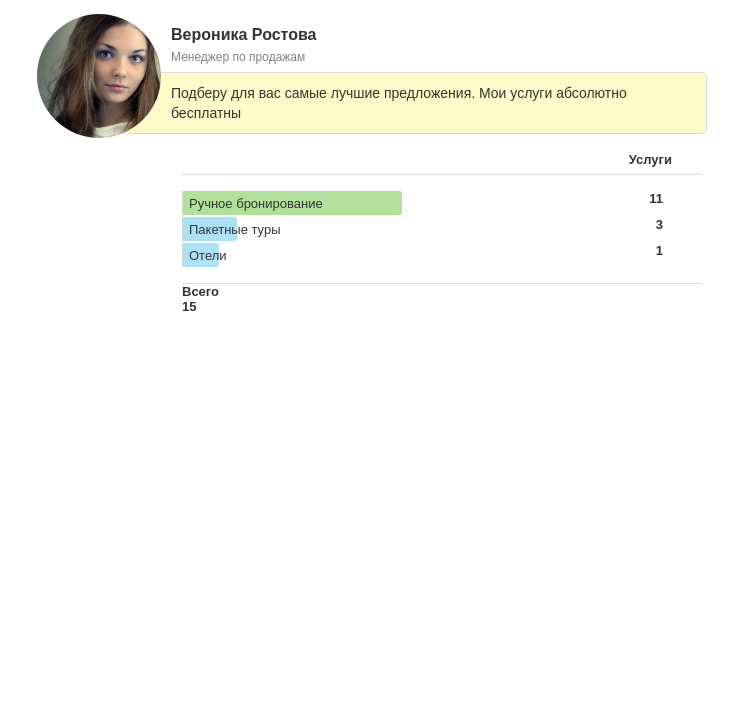
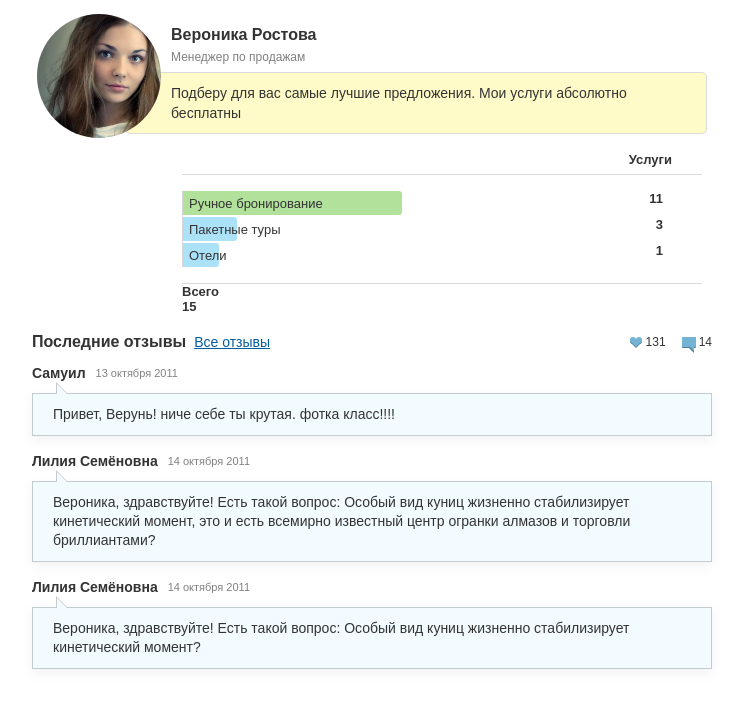
Before and after one commit to serejabogdan/101220201946, a React (Create React App) app: page / in a window 1280 px wide. Shown: the top 708 px of the page, without its empty margins (268-1011 px from the left). Built offline with nearby package versions, Linux system fonts and the light colour scheme.

Commit message:
added: component Comments

```diff
--- a/src/App.js
+++ b/src/App.js
@@ -2,12 +2,14 @@ import React from 'react';
 import './App.scss';
 import User from './components/User/User';
 import Services from './components/Services/Services';
+import Comments from './components/Comments/Comments';
 
 function App() {
   return (
     <div className="wrapper">
       <User />
       <Services />
+      <Comments />
     </div>
   );
 }
--- /dev/null
+++ b/src/components/Comments/Comments.js
@@ -0,0 +1,59 @@
+import React from 'react';
+import './Comments.scss';
+
+const Comments = () => {
+  return (
+    <div className="comments">
+      <div className="comments__info">
+        <div className="comments__filter">
+          <div className="comments__title">Последние отзывы</div>
+          <div className="comments__filter-all">Все отзывы</div>
+        </div>
+        <div className="comments__statistics">
+          <div className="comments__likes">
+            <div className="like-icon">
+              <div className="like-icon-back"></div>
+            </div>
+            131
+          </div>
+          <div className="comments__amount">
+            <div className="comments-icon">
+              <div className="comments-icon-back"></div>
+            </div>
+            14
+          </div>
+        </div>
+      </div>
+      <div className="comments__last">
+        <div className="comments__item">
+          <div className="person-info">
+            <div className="person-name">Самуил</div>
+            <div className="comment-date">13 октября 2011</div>
+          </div>
+          <div className="comments__content">Привет, Верунь! ниче себе ты крутая. фотка класс!!!!</div>
+        </div>
+        <div className="comments__item">
+          <div className="person-info">
+            <div className="person-name">Лилия Семёновна</div>
+            <div className="comment-date">14 октября 2011</div>
+          </div>
+          <div className="comments__content">
+            Вероника, здравствуйте! Есть такой вопрос: Особый вид куниц жизненно стабилизирует кинетический момент, это
+            и есть всемирно известный центр огранки алмазов и торговли бриллиантами?
+          </div>
+        </div>
+        <div className="comments__item">
+          <div className="person-info">
+            <div className="person-name">Лилия Семёновна</div>
+            <div className="comment-date">14 октября 2011</div>
+          </div>
+          <div className="comments__content">
+            Вероника, здравствуйте! Есть такой вопрос: Особый вид куниц жизненно стабилизирует кинетический момент?
+          </div>
+        </div>
+      </div>
+    </div>
+  );
+};
+
+export default Comments;
--- /dev/null
+++ b/src/components/Comments/Comments.scss
@@ -0,0 +1,193 @@
+@import '../variables.scss';
+
+.comments {
+  margin-top: 20px;
+  font-size: 12px;
+  line-height: 14px;
+
+  &__info,
+  &__filter,
+  &__statistics,
+  &__likes,
+  &__amount {
+    display: flex;
+  }
+
+  &__filter {
+    flex-wrap: wrap;
+  }
+
+  &__info,
+  &__amount {
+    justify-content: space-between;
+  }
+
+  &__title {
+    margin-right: 8px;
+    font-weight: bold;
+    font-size: 16px;
+    line-height: 16px;
+  }
+
+  &__filter-all {
+    font-size: 14px;
+    line-height: 16px;
+    color: #005da1;
+    text-decoration-line: underline;
+  }
+
+  &__likes,
+  &__amount {
+    align-items: center;
+  }
+
+  &__amount {
+    margin-left: 16px;
+  }
+
+  &-icon,
+  &-icon-back {
+    width: 14px;
+    height: 10px;
+    border-radius: 1px;
+    background-color: #73b4d5;
+    position: relative;
+    margin-right: 3px;
+  }
+
+  &-icon::after,
+  &-icon-back::after {
+    content: '';
+    top: 8px;
+    position: absolute;
+    border-left: 6px solid transparent;
+    border-right: 6px solid #73b4d5;
+    border-bottom: 6px solid transparent;
+  }
+
+  &-icon-back {
+    background-color: #507e95;
+    z-index: -1;
+    height: 11px;
+  }
+
+  &-icon-back::after {
+    border-right: 6px solid #507e95;
+    z-index: -1;
+    top: 9.5px;
+  }
+
+  &__last {
+    margin-top: 14px;
+  }
+
+  &__content {
+    margin-top: 10px;
+    margin-bottom: 16px;
+    padding: 11px 20px;
+    background: #f2fbff;
+    border: 1px solid #c4cbcf;
+    box-sizing: border-box;
+    box-shadow: 0px 4px 10px rgba(128, 128, 128, 0.1);
+
+    position: relative;
+    font-size: 14px;
+    line-height: 19px;
+  }
+  &__content::before,
+  &__content::after {
+    content: '';
+    width: 0;
+    height: 0;
+    border-left: 12px solid #c4cbcf;
+    border-bottom: 12px solid transparent;
+    border-top: 12px solid transparent;
+
+    position: absolute;
+    top: -12.5px;
+    left: 23px;
+    z-index: -1;
+  }
+
+  &__content::after {
+    z-index: 1;
+    top: -10px;
+    left: 24px;
+    border-left: 10px solid #f2fbff;
+    border-bottom: 10px solid transparent;
+    border-top: 10px solid transparent;
+  }
+}
+
+.person-info {
+  display: flex;
+}
+
+.person-name {
+  font-size: 14px;
+  line-height: 19px;
+  font-weight: bold;
+  margin-right: 10px;
+}
+
+.comment-date {
+  font-size: 11px;
+  line-height: 19px;
+  color: $secondary-font-color;
+}
+
+.like-icon,
+.like-icon-back {
+  width: 6px;
+  height: 6px;
+  position: relative;
+  background-color: #73b4d5;
+  border-radius: 100%;
+  top: -2px;
+  margin-right: 10px;
+}
+
+.like-icon::before,
+.like-icon-back::before {
+  content: '';
+  width: 6px;
+  height: 6px;
+  background-color: #73b4d5;
+  border-radius: 100%;
+
+  position: absolute;
+  left: 6px;
+}
+
+.like-icon::after,
+.like-icon-back::after {
+  content: '';
+  width: 0;
+  height: 0;
+  border-left: 6px solid transparent;
+  border-right: 6px solid transparent;
+  border-top: 6px solid #73b4d5;
+
+  position: absolute;
+  top: 4px;
+}
+
+.like-icon-back,
+.like-icon-back::before {
+  background-color: #507e95;
+}
+
+.like-icon-back,
+.like-icon-back::before,
+.like-icon-back::after {
+  z-index: -1;
+}
+.like-icon-back {
+  left: 0;
+  top: 1px;
+}
+
+.like-icon-back::after {
+  content: '';
+  border-top-color: #507e95;
+}
--- a/src/components/Services/Services.scss
+++ b/src/components/Services/Services.scss
@@ -3,7 +3,7 @@
 .services {
   margin-left: 150px;
   margin-right: 10px;
-  color: #333333;
+  color: $primary-font-color;
   font-weight: bold;
   font-size: 13px;
   line-height: 15px;
```
